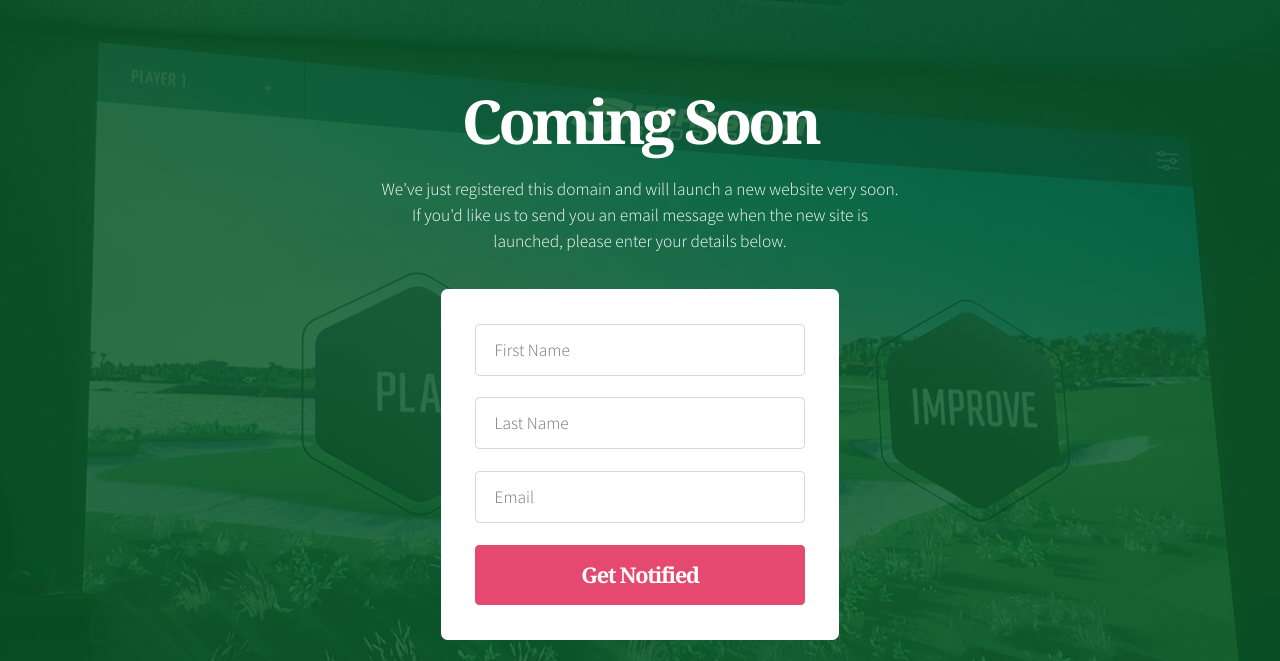
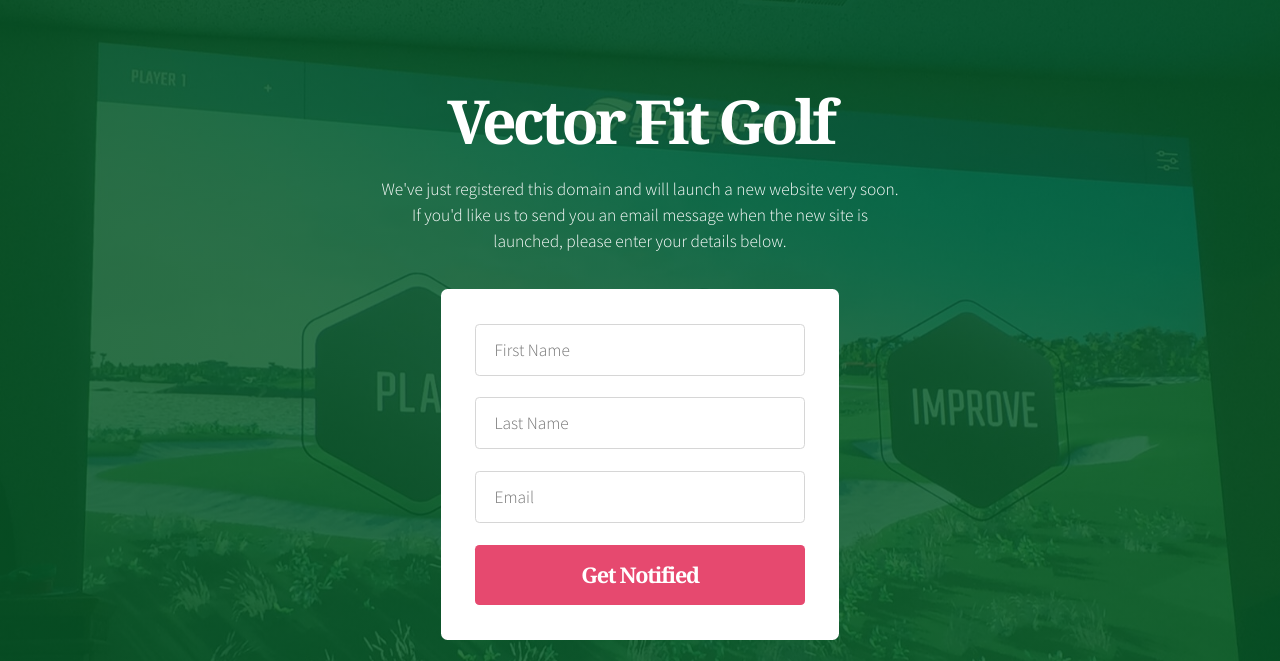
Before and after one commit to LorettoDave/Pages-VectorFitGolf, a plain HTML site: page index.html in a window 1280 px wide. Shown: the top 661 px of the page. Drawn offline with Linux system fonts and the light colour scheme.

Commit message:
Added name to home page

```diff
--- a/index.html
+++ b/index.html
@@ -14,7 +14,7 @@
 			<div id="main">
 				<div class="inner">
 					<section id="home-section">
-						<h1 id="text05">Coming Soon</h1>
+						<h1 id="text05">Vector Fit Golf</h1>
 						<p id="text04">We&#39;ve just registered this domain and will launch a new website very soon. If you&#39;d like us to send you an email message when the new site is launched, please enter your details below.</p>
 						<div id="container01" class="container default">
 							<div class="inner">
```
